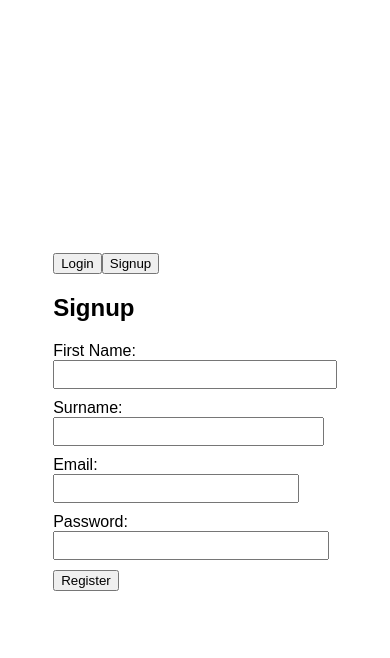
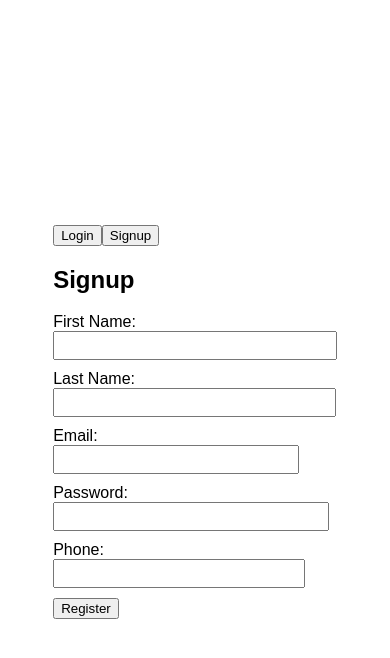
Before and after one commit to Molioron/Volunteer-Data-System, a React (Create React App) app in the folder volunteer-recruiter-ui/: page / in a window 390 px wide. Both pictures are taken after a click on the button "Signup". Shown: the top 658 px of the page. Built offline with nearby package versions, Linux system fonts and the light colour scheme.

Commit message:
adding phone field

```diff
--- a/volunteer-recruiter-ui/src/components/login-signup/Auth.jsx
+++ b/volunteer-recruiter-ui/src/components/login-signup/Auth.jsx
@@ -7,9 +7,10 @@ const Auth = () => {
   const [isSignup, setIsSignup] = useState(false);
   const [formData, setFormData] = useState({
     firstName: '',
-    surname: '',
+    lastName: '',
     email: '',
-    password: ''
+    password: '',
+    phone: ''
   });
 
   const handleInputChange = (e) => {
@@ -21,20 +22,21 @@ const Auth = () => {
     setIsSignup(flag);
     setFormData({
       firstName: '',
-      surname: '',
+      lastName: '',
       email: '',
-      password: ''
+      password: '',
+      phone: ''
     });
   };
 
   const handleSubmit = async (e) => {
     e.preventDefault();
 
-    const dataToSend = { ...formData, operation: isSignup ? 'signup' : 'login' };
+    const dataToSend = { ...formData };
 
     console.log('Form Data:', dataToSend); // Log form data to the console
 
-    const url = isSignup ? 'http://localhost:5000/api/signup' : 'http://localhost:5000/api/login'; // Update with backend URL
+    const url = isSignup ? 'http://localhost:9000/signup' : 'http://localhost:9000/login'; // Update with backend URL
     try {
       const response = await fetch(url, {
         method: 'POST',
@@ -44,15 +46,14 @@ const Auth = () => {
         body: JSON.stringify(formData)
       });
       const result = await response.json();
-      if (response.ok) {
-        alert('Success: ' + JSON.stringify(result));
-      } else {
-        alert('Error: ' + result.message);
-      }
+      handleResponse(result);
     } catch (error) {
       console.error('Error:', error);
-      alert('Error: ' + error.message);
+      alert('Error222: ' + error.message);
     }
+  };
+  const handleResponse = (response) => {
+      console.log(response);
   };
 
   return (
@@ -78,10 +79,10 @@ const Auth = () => {
 
             <div className="form-group">
             <InputField
-              label="Surname:"
+              label="Last Name:"
               type="text"
-              name="surname"
-              value={formData.surname}
+              name="lastName"
+              value={formData.lastName}
               onChange={handleInputChange}
               required
             />
@@ -104,6 +105,17 @@ const Auth = () => {
               type="password"
               name="password"
               value={formData.password}
+              onChange={handleInputChange}
+              required
+            />
+            </div>
+
+            <div className="form-group">
+            <InputField
+              label="Phone:"
+              type="phone"
+              name="phone"
+              value={formData.phone}
               onChange={handleInputChange}
               required
             />
```
Also changed, not shown: 24 other files (tests, documents, lock files or other folders).
